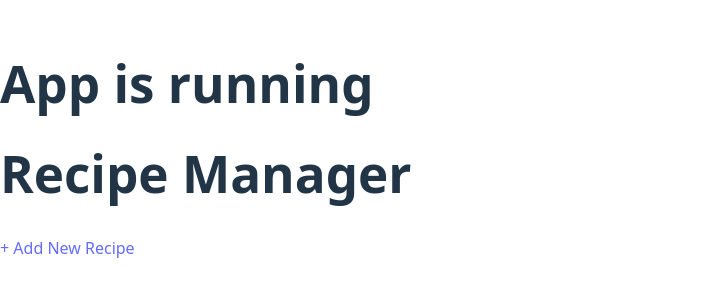
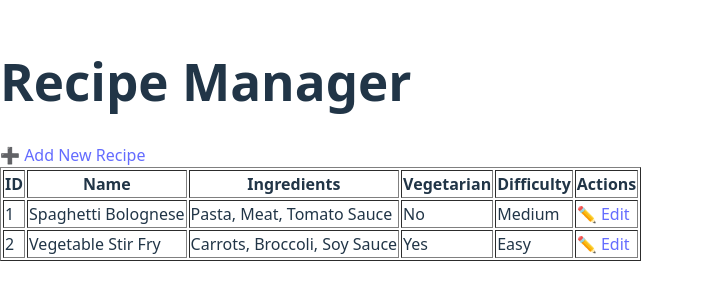
Before and after one commit to rsurana-atri/React_Tutorial, a React (Vite) app in the folder vite-project/: page / in a window 1280 px wide. Shown: the part 260-560 px from the top of the page, without its empty margins (0-704 px from the left). Built offline with nearby package versions, Linux system fonts and the light colour scheme.

Commit message:
feat(data routing): Visualize a basic filled-in data screen with linking
Implement sample data passing thgrough the website and into the HTML page

[ICTRAINING-1871]

```diff
--- a/package.json
+++ b/package.json
@@ -1,5 +1,6 @@
 {
   "devDependencies": {
+    "@types/react-table": "^7.7.20",
     "vite": "^6.2.0"
   },
   "dependencies": {
--- a/vite-project/src/App.tsx
+++ b/vite-project/src/App.tsx
@@ -1,15 +1,12 @@
 import AppRouter from "./routes/AppRouter";
-// import RecipeProvider from "./context/RecipeProvider";
+import RecipeProvider from "./context/RecipeProvider";
 
 const App: React.FC = () => {
-
   return (
-    <div>
-      <h1>App is running</h1>
+    <RecipeProvider>
       <AppRouter />
-    </div>
+    </RecipeProvider>
   );
-
 };
 
 export default App;
--- a/vite-project/src/components/RecipeList.tsx
+++ b/vite-project/src/components/RecipeList.tsx
@@ -0,0 +1,88 @@
+import React, { useMemo } from "react";
+import { useTable, Column } from "react-table";
+import { Link } from "react-router-dom";
+
+interface Recipe {
+  id: number;
+  name: string;
+  ingredients: string[];
+  vegetarian: boolean;
+  difficulty: "Easy" | "Medium" | "Hard";
+}
+
+interface RecipeListProps {
+  recipes: Recipe[];
+}
+
+const RecipeList = ({ recipes }: RecipeListProps): React.ReactElement => {
+  const columns: Column<Recipe>[] = useMemo(
+    () => [
+      { Header: "ID", accessor: "id" },
+      { Header: "Name", accessor: "name" },
+      {
+        Header: "Ingredients",
+        accessor: "ingredients",
+        Cell: ({ value }: { value: string[] }) => value.join(", "),
+      },
+      {
+        Header: "Vegetarian",
+        accessor: "vegetarian",
+        Cell: ({ value }: { value: boolean }) => (value ? "Yes" : "No"),
+      },
+      { Header: "Difficulty", accessor: "difficulty" },
+      {
+        Header: "Actions",
+        Cell: ({ row }: { row: { original: Recipe } }) =>
+          React.createElement(Link, { to: `/edit-recipe/${row.original.id}` }, "✏️ Edit"),
+      },
+    ],
+    []
+  );
+
+  const { getTableProps, getTableBodyProps, headerGroups, rows, prepareRow } = useTable({
+    columns,
+    data: recipes,
+  });
+
+  return React.createElement(
+    "table",
+    { ...getTableProps(), border: "1" },
+    React.createElement(
+      "thead",
+      null,
+      headerGroups.map((headerGroup, index) =>
+        React.createElement(
+          "tr",
+          { ...headerGroup.getHeaderGroupProps(), key: `header-${index}` },
+          headerGroup.headers.map((column, colIndex) =>
+            React.createElement(
+              "th",
+              { ...column.getHeaderProps(), key: `col-${colIndex}` },
+              column.render("Header")
+            )
+          )
+        )
+      )
+    ),
+    React.createElement(
+      "tbody",
+      getTableBodyProps(),
+      rows.map((row, rowIndex) => {
+        prepareRow(row);
+        return React.createElement(
+          "tr",
+          { ...row.getRowProps(), key: `row-${row.original.id}` },
+          row.cells.map((cell, cellIndex) =>
+            React.createElement(
+              "td",
+              { ...cell.getCellProps(), key: `cell-${rowIndex}-${cellIndex}` },
+              cell.render("Cell")
+            )
+          )
+        );
+      })
+    )
+  );
+};
+
+export default RecipeList;
--- a/vite-project/src/context/RecipeProvider.ts
+++ b/vite-project/src/context/RecipeProvider.ts
@@ -0,0 +1,51 @@
+import React, { createContext, useState, ReactNode } from "react";
+import sampleData from "../utils/sampleData";
+
+type DifficultyLevel = "Easy" | "Medium" | "Hard";
+
+interface Recipe {
+  id: number;
+  name: string;
+  ingredients: string[];
+  vegetarian: boolean;
+  difficulty: DifficultyLevel;
+}
+
+interface RecipeContextType {
+  recipes: Recipe[];
+  addRecipe: (newRecipe: Recipe) => void;
+  editRecipe: (updatedRecipe: Recipe) => void;
+  deleteRecipe: (recipeId: number) => void;
+}
+
+export const RecipeContext = createContext<RecipeContextType | undefined>(undefined);
+
+interface RecipeProviderProps {
+  children: ReactNode;
+}
+
+const RecipeProvider = ({ children }: RecipeProviderProps): React.ReactElement => {
+  const [recipes, setRecipes] = useState<Recipe[]>(sampleData);
+
+  const addRecipe = (newRecipe: Recipe) => {
+    setRecipes((prev) => [...prev, { ...newRecipe, id: prev.length + 1 }]);
+  };
+
+  const editRecipe = (updatedRecipe: Recipe) => {
+    setRecipes((prev) =>
+      prev.map((recipe) => (recipe.id === updatedRecipe.id ? updatedRecipe : recipe))
+    );
+  };
+
+  const deleteRecipe = (recipeId: number) => {
+    setRecipes((prev) => prev.filter((recipe) => recipe.id !== recipeId));
+  };
+
+  return React.createElement(
+    RecipeContext.Provider,
+    { value: { recipes, addRecipe, editRecipe, deleteRecipe } },
+    children
+  );
+};
+
+export default RecipeProvider;
--- a/vite-project/src/pages/EditRecipePage.tsx
+++ b/vite-project/src/pages/EditRecipePage.tsx
@@ -1,15 +1,35 @@
-import { Link, useParams } from "react-router-dom"
+import { useParams, Link } from "react-router-dom";
+import { useContext } from "react";
+import { RecipeContext } from "../context/RecipeProvider";
 
 const EditRecipePage: React.FC = () => {
-    const { recipeID } = useParams<{ recipeID: string }>();
+  const { recipeId } = useParams<{ recipeId: string }>();
+  const recipeContext = useContext(RecipeContext);
+
+  if (!recipeContext) {
+    return <div>Error: Recipe Context not available</div>;
+  }
+
+  const { recipes } = recipeContext;
+  const recipe = recipes.find((r) => r.id === Number(recipeId));
+
+  if (!recipe) {
     return (
-        <div>
-            <h1>Edit Recipe {recipeID}</h1>
-            <Link to="/"> Back to Home</Link>
-        </div>
+      <div>
+        <h1>Recipe Not Found</h1>
+        <Link to="/">Back to Home</Link>
+      </div>
+    );
+  }
 
-
-    );
+  return (
+    <div>
+      <h1>Edit Recipe: {recipe.name}</h1>
+      <p>Ingredients: {recipe.ingredients.join(", ")}</p>
+      <p>Difficulty: {recipe.difficulty}</p>
+      <Link to="/">Back to Home</Link>
+    </div>
+  );
 };
 
 export default EditRecipePage;
--- a/vite-project/src/pages/HomePage.tsx
+++ b/vite-project/src/pages/HomePage.tsx
@@ -1,14 +1,24 @@
-import { Link } from "react-router-dom"
+import { useContext } from "react";
+import { RecipeContext } from "../context/RecipeProvider";
+import RecipeList from "../components/RecipeList";
+import { Link } from "react-router-dom";
 
 const HomePage: React.FC = () => {
-    return (
-        <div>
-            <h1>Recipe Manager</h1>
-            <Link to="/add-recipe"> + Add New Recipe</Link>
-        </div>
+  const recipeContext = useContext(RecipeContext);
 
+  if (!recipeContext) {
+    return <div>Error: Recipe Context not available</div>;
+  }
 
-    );
+  const { recipes } = recipeContext;
+
+  return (
+    <div>
+      <h1>Recipe Manager</h1>
+      <Link to="/add-recipe">➕ Add New Recipe</Link>
+      {recipes.length > 0 ? <RecipeList recipes={recipes} /> : <p>No recipes found.</p>}
+    </div>
+  );
 };
 
 export default HomePage;
--- a/vite-project/src/utils/sampleData.ts
+++ b/vite-project/src/utils/sampleData.ts
@@ -0,0 +1,28 @@
+type DifficultyLevel = "Easy" | "Medium" | "Hard";
+
+interface Recipe {
+  id: number;
+  name: string;
+  ingredients: string[];
+  vegetarian: boolean;
+  difficulty: DifficultyLevel;
+}
+
+const sampleData: Recipe[] = [
+  {
+    id: 1,
+    name: "Spaghetti Bolognese",
+    ingredients: ["Pasta", "Meat", "Tomato Sauce"],
+    vegetarian: false,
+    difficulty: "Medium",
+  },
+  {
+    id: 2,
+    name: "Vegetable Stir Fry",
+    ingredients: ["Carrots", "Broccoli", "Soy Sauce"],
+    vegetarian: true,
+    difficulty: "Easy",
+  },
+];
+
+export default sampleData;
```
Also changed, not shown: 1 other file (tests, documents, lock files or other folders).
